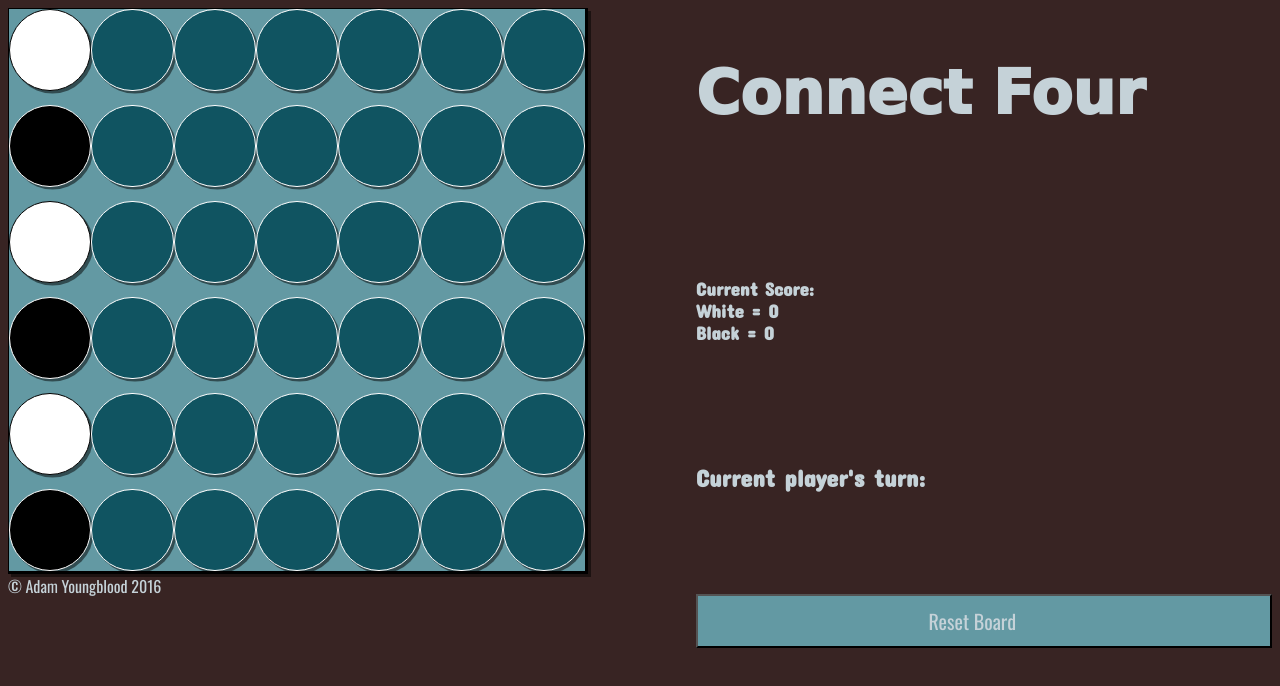
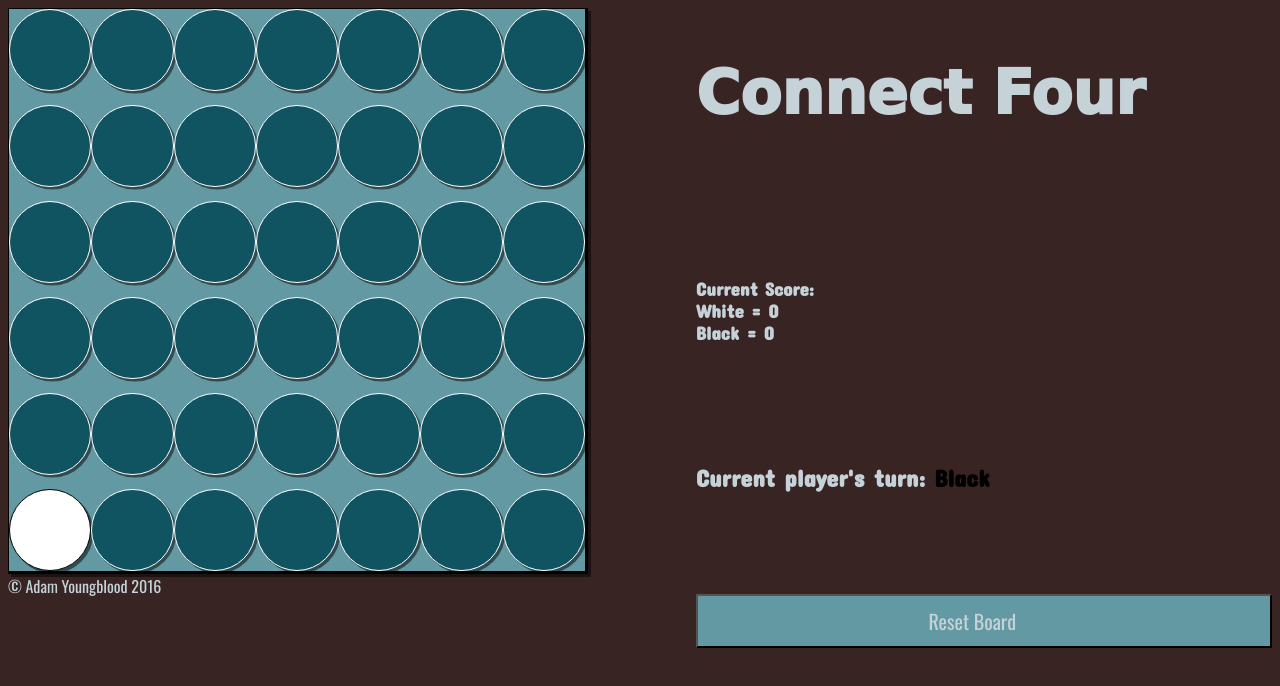
Before and after one commit to Splitbreed/ConnectFour-GAProj1, a plain HTML site: page ConnectFour.html in a window 1280 px wide. Both pictures are taken after a click on the element 50 px from the left and 289 px from the top of the page. Drawn offline with nearby package versions, Linux system fonts and the light colour scheme; a web font is replaced by a local one.

Commit message:
Added turn notice and coloring to css and app
Finished basic game logic, can be played with two humans. Still
working on win conditions.

```diff
--- a/app.js
+++ b/app.js
@@ -1,25 +1,36 @@
 var currentPlayer = true;
+var playable = [];
 var App = {
-  dropPiece: function() {
-    var thisRows = $(this).find('.row');
-    for (var k = 6; k >= 0; k--) {
-      var isBlack = $(thisRows[k]).hasClass('black');
-      var isWhite = $(thisRows[k]).hasClass('white')
+  dropPieceWhite: function() {
+    $(playable[0]).addClass('white');
+    currentPlayer = !currentPlayer;
+    UI.changeTurn();
+  }, //end dropPiece
+  dropPieceBlack: function() {
+    $(playable[0]).addClass('black');
+    currentPlayer = !currentPlayer;
+    UI.changeTurn();
+  }, //end dropPieceBlack
+  isPlayable: function(whichCol) {
+    playable = [];
+    for (var k = 5; k >= 0; k--) {
+      // console.log(playable);
+      // console.log(whichCol);
+      var isBlack = $(whichCol[k]).hasClass('black');
+      // console.log(isBlack);
+      var isWhite = $(whichCol[k]).hasClass('white')
+      // console.log(isWhite);
       if (isBlack === true || isWhite === true) {
-        alert('Cannot be played');
-        break;
+        if (playable.length === 0 && k === 0){
+          alert("That column is full, and cannot be played");
+        }
       } else {
-        if (currentPlayer === true) {
-          $(thisRows[k]).addClass('white');
-          currentPlayer = !currentPlayer;
-        } else if (currentPlayer === false){
-          $(thisRows[k]).addClass('black');
-          currentPlayer = !currentPlayer;
-        }
-      }
-    }
-  } //end dropPiece
-}
+        playable.push(whichCol[k]);
+      } //end else
+    } //end for
+    return playable;
+  } //end isPlayable
+} //end App
 var UI = {
   createColumns: function() {
     for (var i = 0; i < 7; i++) {
@@ -41,12 +52,34 @@ var UI = {
   }, //endCreateColumns
   clearBoard: function() {
     $('.row').removeClass('black white');
+  }, //end clearBoard
+  playGame: function() {
+    var thisRows = $(this).find('.row');
+    App.isPlayable(thisRows);
+    // console.log(playable);
+    // console.log(playable.length);
+    if (playable.length > 0 && currentPlayer === true) {
+      App.dropPieceWhite();
+    } else if (playable.length > 0 && currentPlayer === false) {
+      App.dropPieceBlack();
+    } //end else if
+  }, //end playGame
+  changeTurn: function() {
+    if (currentPlayer === true) {
+      $('#turn').text('White');
+      $('#turn').removeClass('turnBlack');
+      $('#turn').addClass('turnWhite');
+    } else if (currentPlayer ===false) {
+      $('#turn').text('Black');
+      $('#turn').removeClass('turnWhite');
+      $('#turn').addClass('turnBlack');
+    }
   }
 } //endUI
 
 
 window.onload = function() {
   UI.createColumns();
-  $('.column').on('click', App.dropPiece);
+  $('.column').on('click', UI.playGame);
   $('#reset').on('click', UI.clearBoard);
 }
--- a/main.css
+++ b/main.css
@@ -80,3 +80,9 @@ footer {
   border-radius: 50%;
   border: 1px solid black;
 }
+.turnWhite {
+  color: white;
+}
+.turnBlack {
+  color: black;
+}
```
